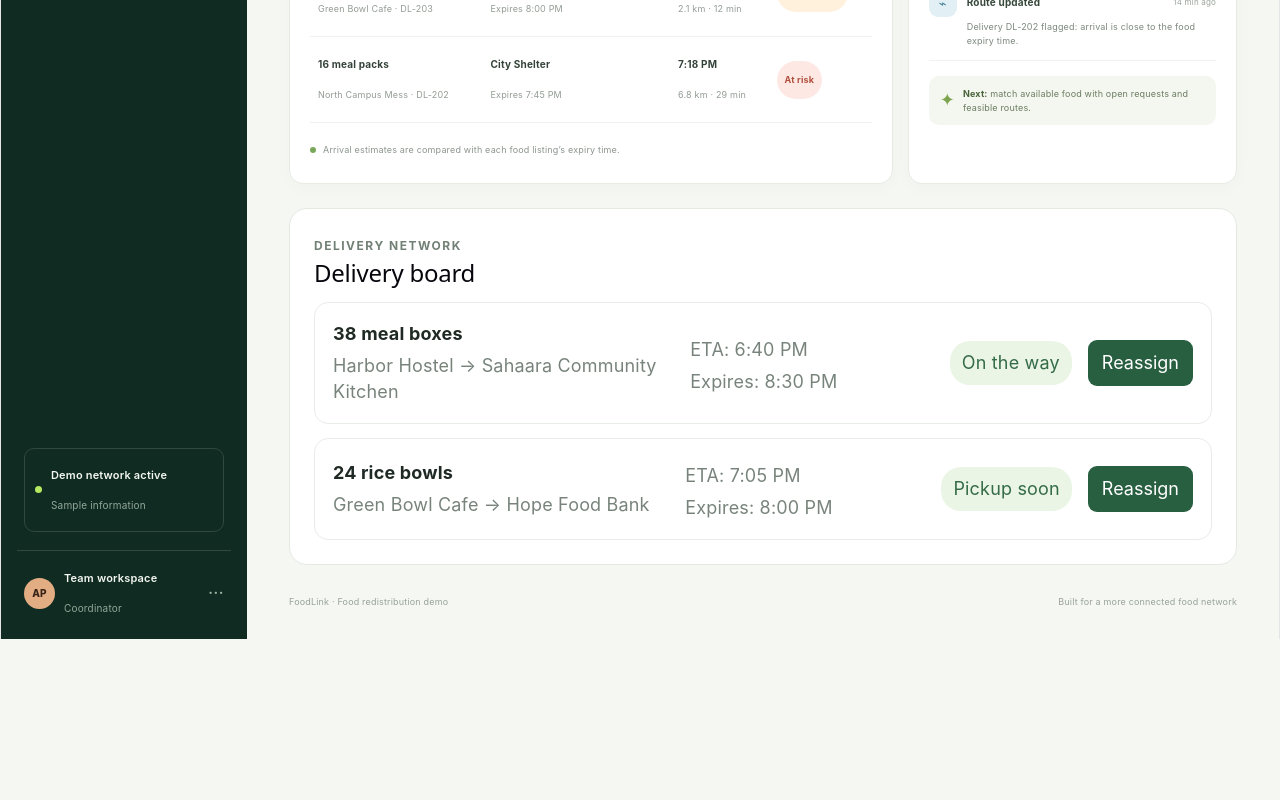
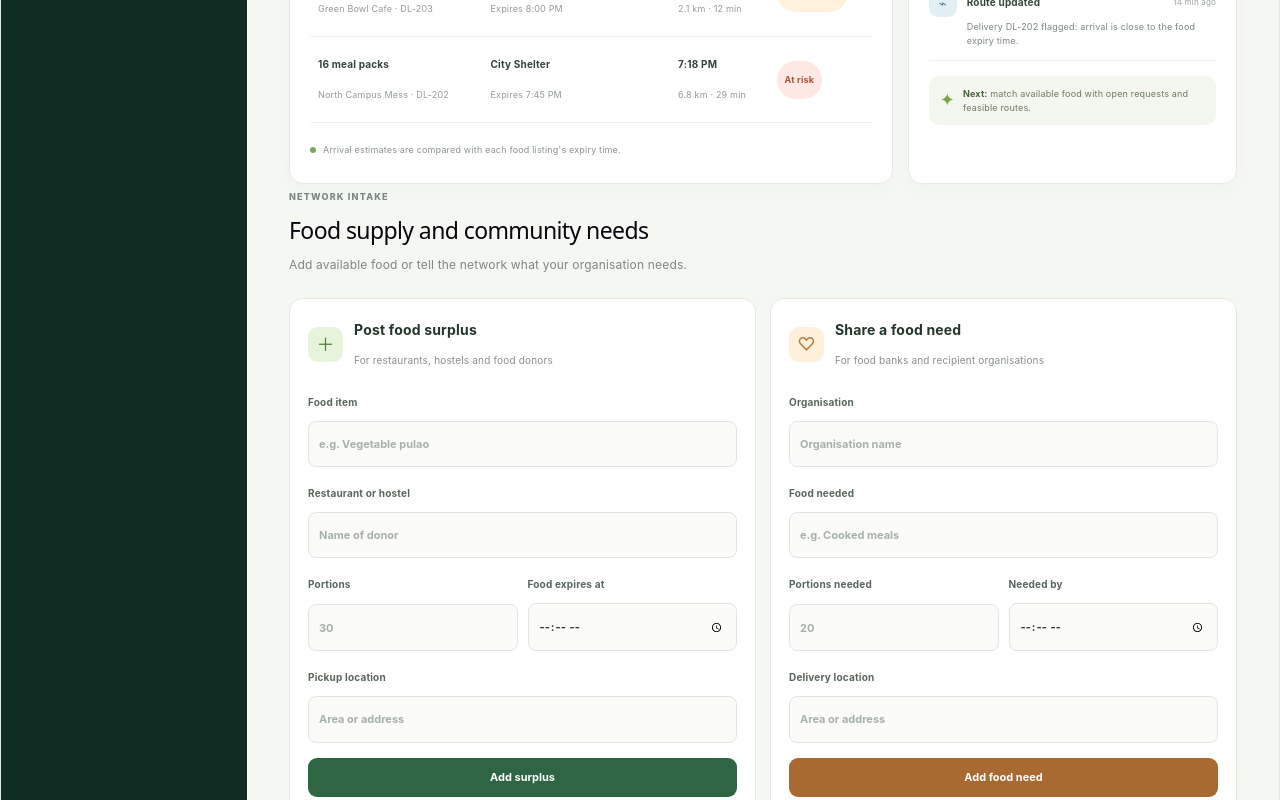
Before and after one commit to abhay9330/food-redistribution-network, a React app in the folder frontend/: page / in a window 1280 px wide. Shown: the part 780-1580 px from the top of the page. Before the commit the page ends 1419 px from the top, so only its background shows below. Built offline with nearby package versions, Linux system fonts and the light colour scheme; the HTML template or start-up script is replaced by a standard one.

Commit message:
fix: preserve supply demand integration l

```diff
--- a/frontend/src/App.jsx
+++ b/frontend/src/App.jsx
@@ -1,5 +1,6 @@
 import './App.css'
-import DeliveryBoard from '../components/deliveryboarad'
+import SupplyDemand from '../components/supplydemand'
+
 
 const stats = [
   {
@@ -233,7 +234,7 @@ function App() {
 
             <div className="table-footnote">
               <span className="footnote-dot" />
-              Arrival estimates are compared with each food listing’s expiry time.
+              Arrival estimates are compared with each food listing's expiry time.
             </div>
           </article>
 
@@ -267,8 +268,7 @@ function App() {
             </div>
           </article>
         </section>
-        <DeliveryBoard />
-
+<SupplyDemand/>
 
         <footer className="page-footer">
           <span>FoodLink · Food redistribution demo</span>
```
Also changed, not shown: 1 other file (tests, documents, lock files or other folders).
